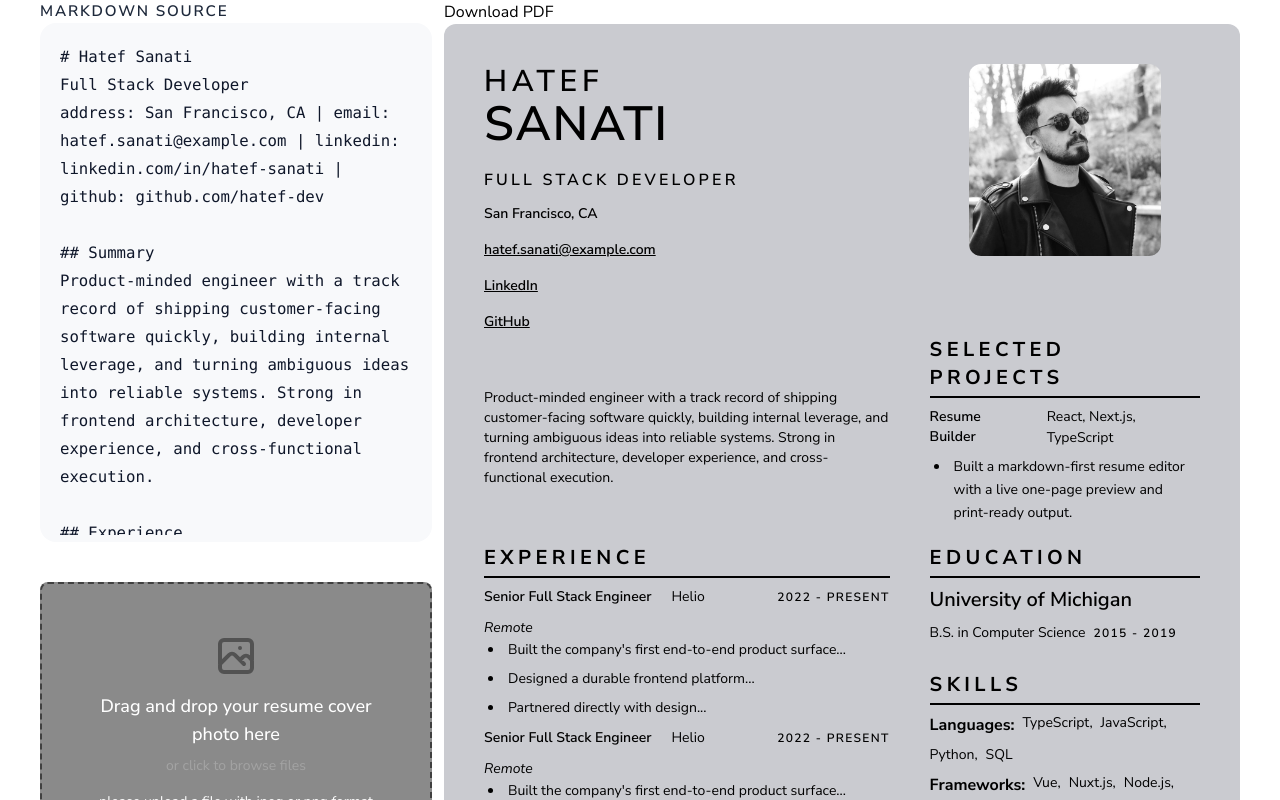
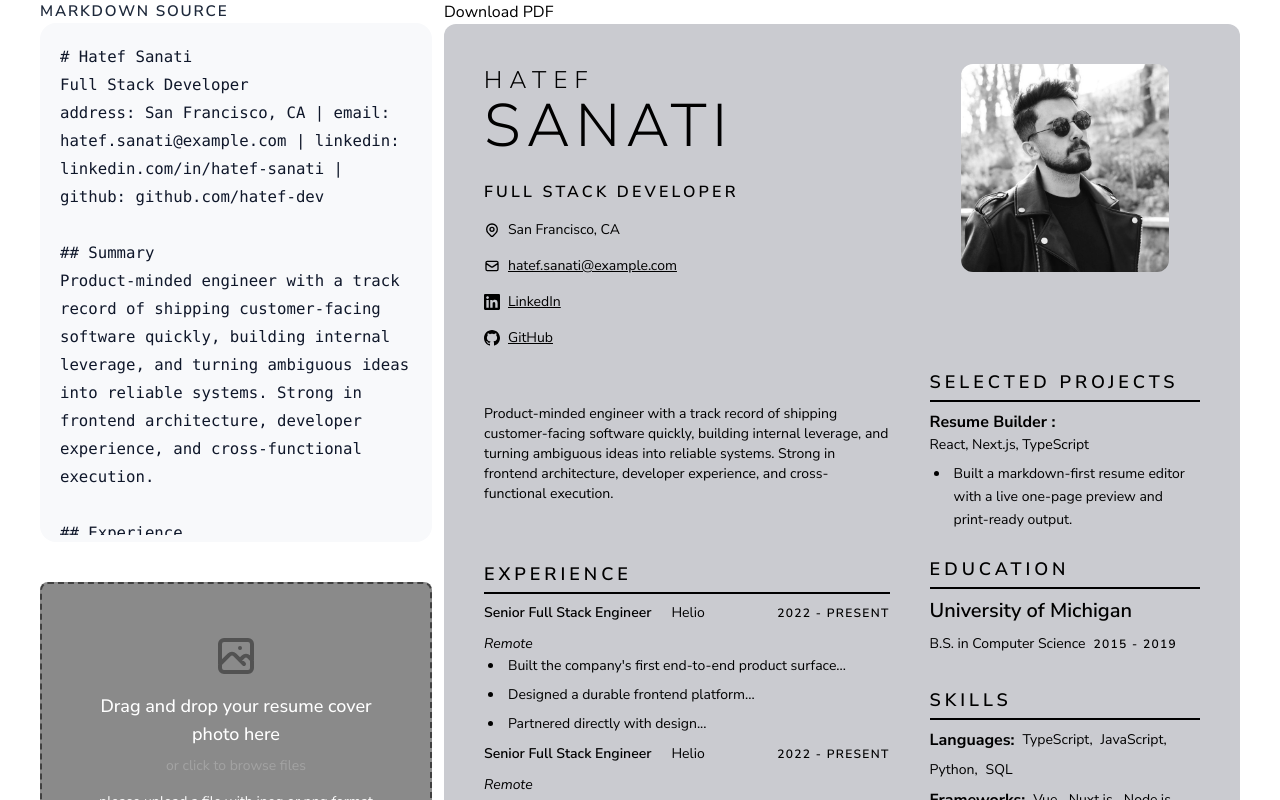
Before and after one commit to hatef-dev/resume, a Vue app: page /edit in a window 1280 px wide. Shown: the top 800 px of the page. Built offline with nearby package versions, Linux system fonts and the light colour scheme.

Commit message:
Shitttttttttttt

```diff
--- a/src/views/Resume/Modern.vue
+++ b/src/views/Resume/Modern.vue
@@ -18,12 +18,14 @@
               <aside class="w-3/5">
                 <div v-for="(section, i) in sections" :key="i" class="w-full flex">
                   <div class="" v-if="section.type === 'header'">
-                    <div
-                      class="flex flex-col gap-y-1 poppins font-semibold leading-[0.94] text-4xl padding-indicator"
-                    >
+                    <div class="flex flex-col gap-y-2 poppins leading-[0.94] padding-indicator">
                       <div class="uppercase">
-                        <h3 class="text-3xl font-semibold tracking-[0.16em]">{{ firstName }}</h3>
-                        <h1 class="text-5xl font-semibold tracking-[0.036em]">{{ lastName }}</h1>
+                        <h3 class="text-2xl font-light tracking-[0.3em] text-black">
+                          {{ firstName }}
+                        </h3>
+                        <h1 class="text-6xl font-light tracking-[0.1em] text-black">
+                          {{ lastName }}
+                        </h1>
                       </div>
                       <p
                         class="font-semibold mt-4 text-base uppercase tracking-[0.2em] padding-indicator"
@@ -31,25 +33,83 @@
                         {{ section.role }}
                       </p>
                       <div class="flex flex-col gap-4 mt-2 text-sm resumeGrayText">
-                        <span>{{ section.contacts.address }}</span>
-                        <a class="underline resumeColor" :href="`mailto:${section.contacts.email}`">
-                          {{ section.contacts.email }}
+                        <div v-if="section.contacts.address" class="flex items-center gap-2">
+                          <svg
+                            class="w-4 h-4 flex-shrink-0"
+                            fill="none"
+                            stroke="currentColor"
+                            viewBox="0 0 24 24"
+                          >
+                            <path
+                              stroke-linecap="round"
+                              stroke-linejoin="round"
+                              stroke-width="2"
+                              d="M17.657 16.657L13.414 20.9a1.998 1.998 0 01-2.827 0l-4.244-4.243a8 8 0 1111.314 0z"
+                            />
+                            <path
+                              stroke-linecap="round"
+                              stroke-linejoin="round"
+                              stroke-width="2"
+                              d="M15 11a3 3 0 11-6 0 3 3 0 016 0z"
+                            />
+                          </svg>
+                          <span>{{ section.contacts.address }}</span>
+                        </div>
+                        <a
+                          v-if="section.contacts.email"
+                          class="flex items-center gap-2 underline resumeColor"
+                          :href="`mailto:${section.contacts.email}`"
+                        >
+                          <svg
+                            class="w-4 h-4 flex-shrink-0"
+                            fill="none"
+                            stroke="currentColor"
+                            viewBox="0 0 24 24"
+                          >
+                            <path
+                              stroke-linecap="round"
+                              stroke-linejoin="round"
+                              stroke-width="2"
+                              d="M3 8l7.89 5.26a2 2 0 002.22 0L21 8M5 19h14a2 2 0 002-2V7a2 2 0 00-2-2H5a2 2 0 00-2 2v10a2 2 0 002 2z"
+                            />
+                          </svg>
+                          <span>{{ section.contacts.email }}</span>
                         </a>
                         <a
-                          class="underline resumeColor"
+                          v-if="section.contacts.linkedin"
+                          class="flex items-center gap-2 underline resumeColor"
                           :href="section.contacts.linkedin"
                           target="_blank"
                           rel="noopener noreferrer"
                         >
-                          LinkedIn
+                          <svg
+                            class="w-4 h-4 flex-shrink-0"
+                            fill="currentColor"
+                            viewBox="0 0 24 24"
+                          >
+                            <path
+                              d="M20.447 20.452h-3.554v-5.569c0-1.328-.027-3.037-1.852-3.037-1.853 0-2.136 1.445-2.136 2.939v5.667H9.351V9h3.414v1.561h.046c.477-.9 1.637-1.85 3.37-1.85 3.601 0 4.267 2.37 4.267 5.455v6.286zM5.337 7.433c-1.144 0-2.063-.926-2.063-2.065 0-1.138.92-2.063 2.063-2.063 1.14 0 2.064.925 2.064 2.063 0 1.139-.925 2.065-2.064 2.065zm1.782 13.019H3.555V9h3.564v11.452zM22.225 0H1.771C.792 0 0 .774 0 1.729v20.542C0 23.227.792 24 1.771 24h20.451C23.2 24 24 23.227 24 22.271V1.729C24 .774 23.2 0 22.222 0h.003z"
+                            />
+                          </svg>
+                          <span>LinkedIn</span>
                         </a>
                         <a
-                          class="underline resumeColor"
+                          v-if="section.contacts.github"
+                          class="flex items-center gap-2 underline resumeColor"
                           :href="section.contacts.github"
                           target="_blank"
                           rel="noopener noreferrer"
                         >
-                          GitHub
+                          <svg
+                            class="w-4 h-4 flex-shrink-0"
+                            fill="currentColor"
+                            viewBox="0 0 24 24"
+                          >
+                            <path
+                              d="M12 0c-6.626 0-12 5.373-12 12 0 5.302 3.438 9.8 8.205 11.385.599.111.793-.261.793-.577v-2.234c-3.338.726-4.033-1.416-4.033-1.416-.546-1.387-1.333-1.756-1.333-1.756-1.089-.745.083-.729.083-.729 1.205.084 1.839 1.237 1.839 1.237 1.07 1.834 2.807 1.304 3.492.997.108-.775.418-1.305.763-1.605-2.665-.305-5.467-1.334-5.467-5.931 0-1.311.469-2.381 1.236-3.221-.124-.303-.535-1.524.117-3.176 0 0 1.008-.322 3.301 1.23.957-.266 1.983-.399 3.003-.404 1.02.005 2.047.138 3.006.404 2.291-1.552 3.297-1.23 3.297-1.23.653 1.653.242 2.874.118 3.176.77.84 1.235 1.911 1.235 3.221 0 4.61-2.807 5.624-5.479 5.921.43.372.823 1.102.823 2.222v3.293c0 .319.192.694.801.576C20.566 21.797 24 17.3 24 12c0-6.627-5.373-12-12-12z"
+                            />
+                          </svg>
+                          <span>GitHub</span>
                         </a>
                       </div>
                     </div>
@@ -72,7 +132,7 @@
                     <div>
                       <div class="flex flex-col gap-y-1">
                         <h2
-                          class="shrink-0 font-bold uppercase tracking-[0.22em] padding-indicator resumeColor text-xl"
+                          class="shrink-0 font-semibold uppercase tracking-[0.22em] padding-indicator resumeColor text-lg"
                         >
                           {{ section.title }}
                         </h2>
@@ -120,11 +180,11 @@
               </aside>
               <aside class="w-2/5">
                 <div class="flex justify-center items-center">
-                  <img :src="preview" alt="" class="w-48 h-48 object-cover rounded-xl grayscale" />
+                  <img :src="preview" alt="" class="w-52 h-52 object-cover rounded-xl grayscale" />
                 </div>
 
                 <!-- Education & Selected Projects & Skill -->
-                <div v-for="(section, i) in sections" :key="i" class="w-full flex mt-5">
+                <div v-for="(section, i) in sections" :key="i" class="w-full flex mt-6">
                   <!-- Selected Projects -->
                   <div
                     class="w-full"
@@ -134,7 +194,7 @@
                     <div>
                       <div class="flex flex-col gap-y-1">
                         <h2
-                          class="shrink-0 font-bold uppercase tracking-[0.22em] padding-indicator resumeColor text-xl"
+                          class="shrink-0 font-semibold uppercase tracking-[0.22em] padding-indicator resumeColor text-lg"
                         >
                           {{ section.title }}
                         </h2>
@@ -142,12 +202,12 @@
                         <div style="" class="w-full h-0.5 border-t-2 border-black mb-2"></div>
                       </div>
                     </div>
+                    <!-- Selected Projects -->
                     <div v-for="(item, i) in section.items" :key="i" class="">
                       <div>
                         <div class="flex items-center justify-between mb-2">
-                          <div class="flex gap-x-2 items-center">
-                            <h3 class="font-semibold text-sm">{{ item.title }}</h3>
-                            <span class="w-1 h-1 rounded-full resumeBackGround"></span>
+                          <div class="flex flex-col gap-x-2">
+                            <h3 class="text-base font-bold">{{ item.title }} :</h3>
                             <p class="text-[14px]">{{ item.company }}</p>
                           </div>
                           <p
@@ -182,7 +242,7 @@
                     <div>
                       <div class="flex flex-col gap-y-1">
                         <h2
-                          class="shrink-0 font-bold uppercase tracking-[0.22em] padding-indicator resumeColor text-xl"
+                          class="shrink-0 font-semibold uppercase tracking-[0.22em] padding-indicator resumeColor text-lg"
                         >
                           {{ section.title }}
                         </h2>
@@ -236,7 +296,7 @@
                     <div>
                       <div class="flex flex-col gap-y-1">
                         <h2
-                          class="shrink-0 font-bold uppercase tracking-[0.22em] padding-indicator resumeColor text-xl"
+                          class="shrink-0 font-semibold uppercase tracking-[0.22em] padding-indicator resumeColor text-lg"
                         >
                           {{ section.title }}
                         </h2>
@@ -250,7 +310,7 @@
                         <div
                           v-for="(skills, category, i) in section.skills"
                           :key="i"
-                          class="flex flex-wrap gap-2"
+                          class="flex flex-wrap items-center gap-2"
                         >
                           <span class="font-bold text-base">{{ category }}:</span>
                           <span
```
